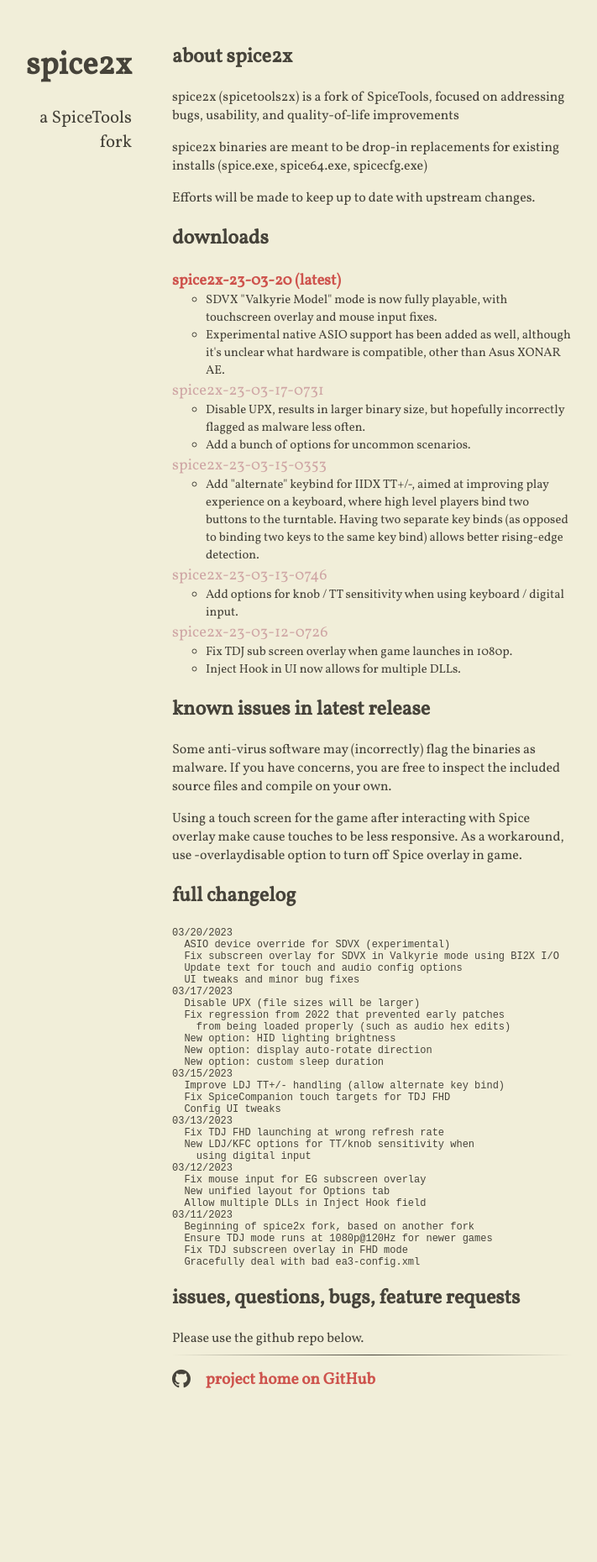
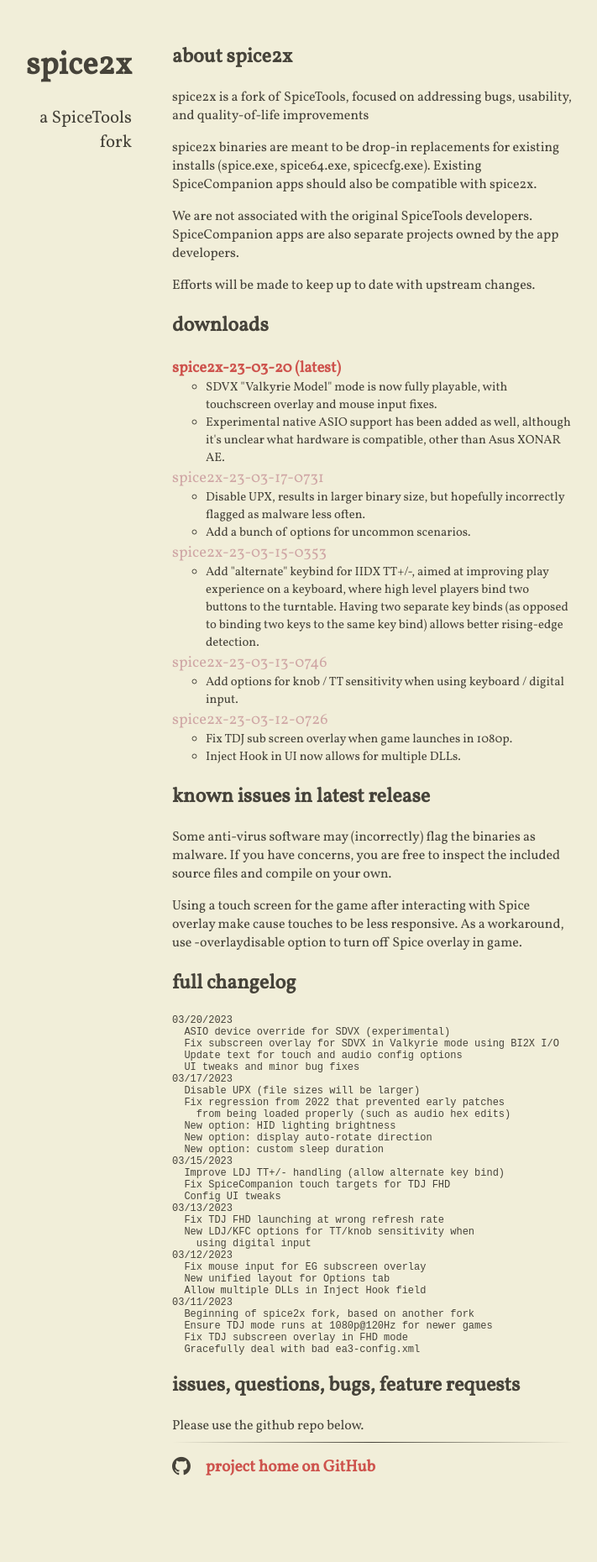
Before and after one commit to spice2x/spice2x.github.io, a Jekyll site: the page built from docs/index.html, in a window 1280 px wide. Shown: the whole page at 84% size, without its empty margins (299-1010 px from the left). Built offline with Jekyll 4.4.1, drawn with Linux system fonts in a browser that asks for light colours; nearby versions of some CDN libraries; before the commit the page ends 1756 px from its top, so only the background shows below that.

Commit message:
Update disclaimer

```diff
--- a/docs/_includes/content.html
+++ b/docs/_includes/content.html
@@ -1,7 +1,13 @@
 <h2>about spice2x</h2>
-<p>spice2x (spicetools2x) is a fork of SpiceTools, focused on addressing bugs, usability, and quality-of-life improvements</p>
+<p>spice2x is a fork of SpiceTools, focused on addressing bugs, usability, and quality-of-life improvements</p>
 
-<p>spice2x binaries are meant to be drop-in replacements for existing installs (spice.exe, spice64.exe, spicecfg.exe)</p>
+<p>spice2x binaries are meant to be drop-in replacements for existing installs (spice.exe, spice64.exe, spicecfg.exe).
+  Existing SpiceCompanion apps should also be compatible with spice2x.
+</p>
+
+<p>We are not associated with the original SpiceTools developers.
+  SpiceCompanion apps are also separate projects owned by the app developers.
+</p>
 
 <p>Efforts will be made to keep up to date with upstream changes.</p>
 
```
